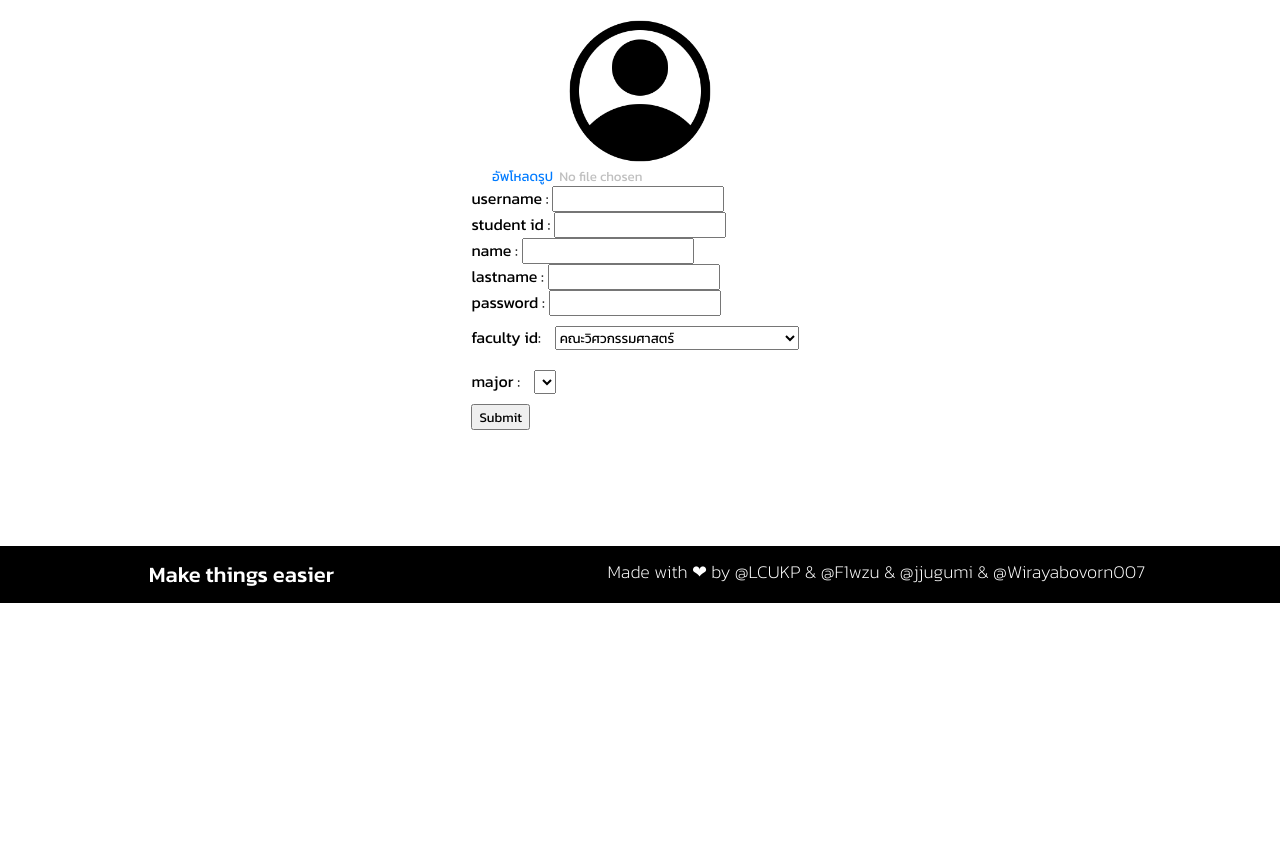
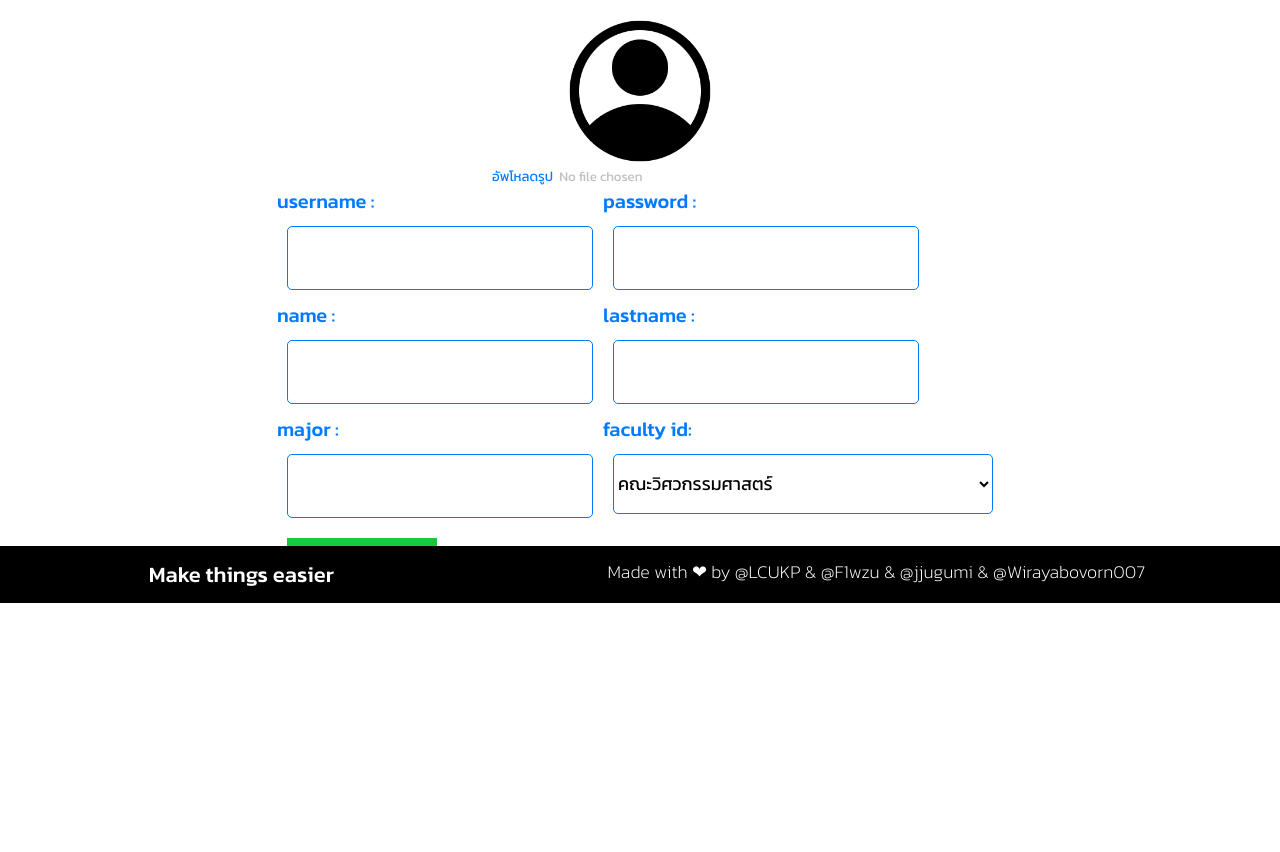
Before and after one commit to LCUKP/Project-PSCP-2024, a Django app: page /register in a window 1280 px wide. Shown: the part 197-1049 px from the top of the page. Run offline with Django 5.2, Linux system fonts and the light colour scheme; data comes from the database, SQL or seed files in the repository; lists and menus that the app fills with data are empty.

Commit message:
Update register.html

```diff
--- a/oursite/app_user/templates/forms/register.html
+++ b/oursite/app_user/templates/forms/register.html
@@ -1,40 +1,37 @@
-
-{% extends "base.html" %}{% block title %}
+{% extends "base.html" %}
+{% block title %}
 <title>Register</title>
 {% endblock %}
 
 {% block content %}
     <div class="container">
-        <h1 class="kanit-regular">Register</h1>
+        <h1 style="font-weight: bold; text-align: center;">Register</h1>
         <img src="../static/icon/pfp.png" alt="Upload" id="uploadImage" class="upload-image">
         <input type="file" accept=".png, .jpg, .jpeg" name="img" id="fileInput" >
         <div class="item">
-            <form method = "post" action="register" enctype="multipart/form-data">
-                {% csrf_token %}
-                <label for="username">username :</label>
-                <input type="text" name="username"><br>
-                <label for="studentid">student id :</label>
-                <input type="text" name="code"><br>
-                <label for="name">name :</label>
-                <input type="text" name="name"><br>
-                <label for="lastname">lastname :</label>
-                <input type="text" name="lastname"><br>
-                <label for="password">password :</label>
-                <input type="password" name="password"><br>
-                <label for="fac id">faculty id:</label>
-                <select name="faculty">
-                    {% for faculty in all_faculty %}
-                    <option value ="{{faculty.facid}}">{{faculty.facname}}</option>
-                    {% endfor %}
-                </select><br>
-                <label for="major"> major :</label>
-                <select name="major">
-                    {% for major in all_major %}
-                    <option value ="{{major.id}}">{{major.majorname}}</option>
-                    {% endfor %}
-                </select><br>
-                <button type="submit">Submit</button>
-            </form>
+                <form method = "post" action = "catname" class="addroom">
+                    {% csrf_token %}
+                <div class="input-box">
+                    <label for="username" class="input-label">username :</label><br>
+                    <input type="text" class="input-value"  name="username"><br>
+                    <label for="name" class="input-label">name :</label><br>
+                    <input type="text" class="input-value"  name="name"><br>
+                    <label for="major" class="input-label"> major :</label><br>
+                    <input type="text" name="major" class="input-value"><br>
+                    <input type="submit" value="บันทึก" id="submitbt00">
+                </div><div class="input-box">
+                    <label for="password" class="input-label">password :</label><br>
+                    <input type="text" class="input-value"  name="password"><br>
+
+                    <label for="lastname" class="input-label">lastname :</label><br>
+                    <input type="text" class="input-value"  name="lastname" ><br>
+                    <label for="fac id" class="input-label">faculty id:</label><br>
+                    <select  class="catagory-select">
+                        {% for faculty in all_faculty %}
+                        <option value ="{{faculty.facid}}">{{faculty.facname}}</option>
+                        {% endfor %}
+                    <input type="submit" value="บันทึก" id="submitbt01">
+                </form>
         </div>
     </div>
 {% endblock %}
```
